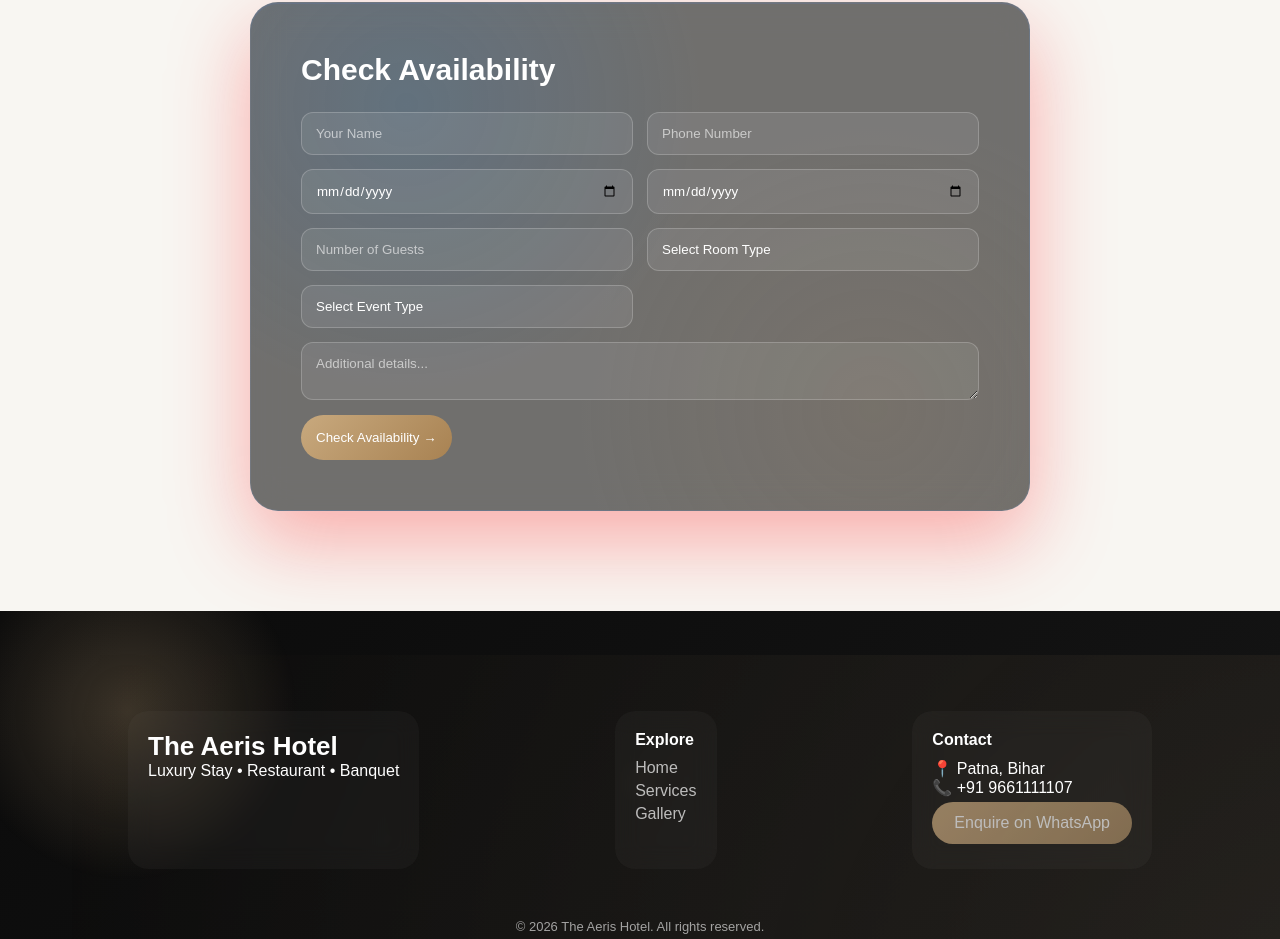
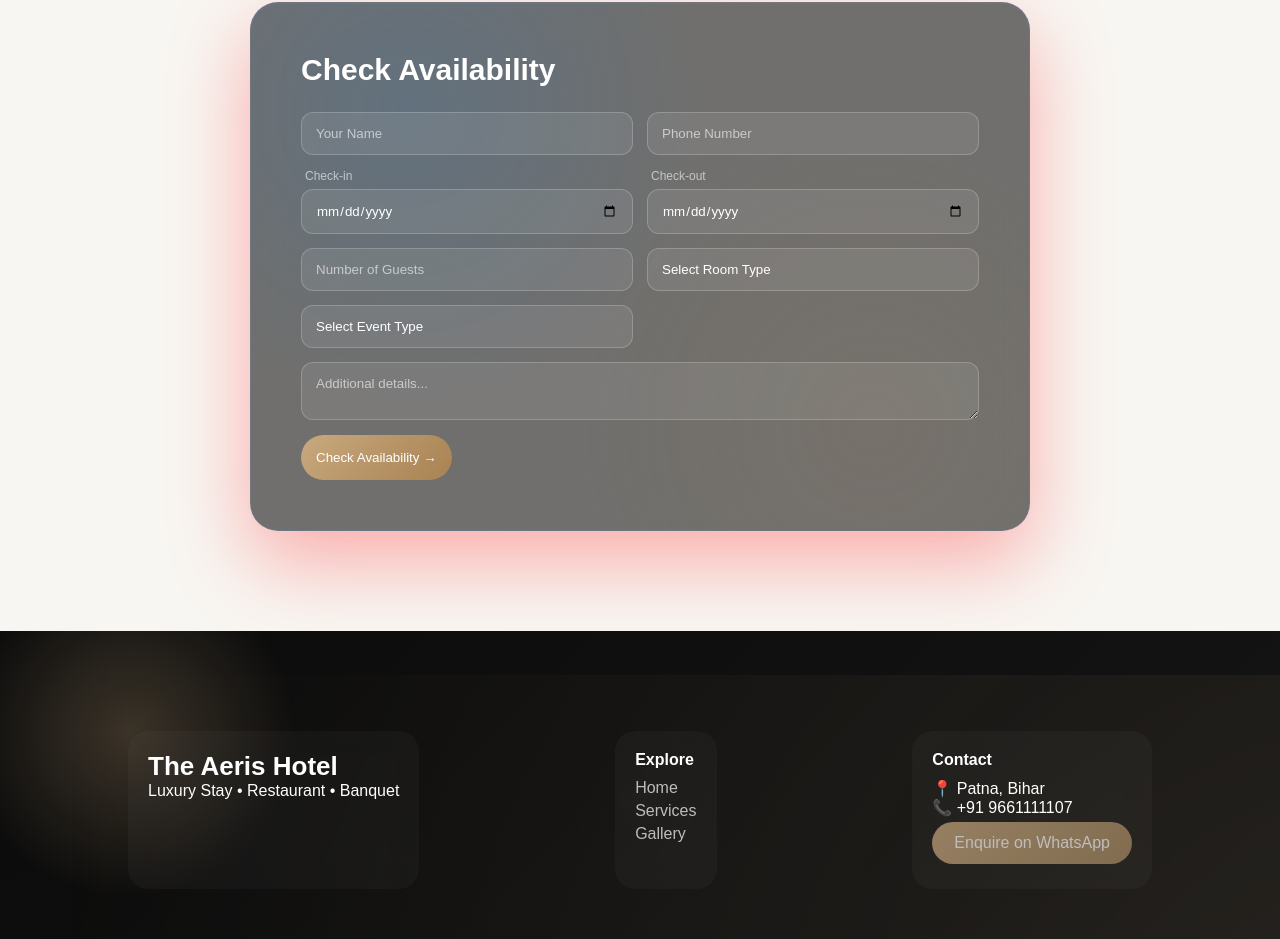
Before and after one commit to OmRaj-NCE/theaerishotel, a React (Vite) app: page / in a window 1280 px wide. Shown: the part 4412-5351 px from the top of the page. Built offline with nearby package versions, Linux system fonts and the light colour scheme.

Commit message:
your message

```diff
--- a/src/components/EnquiryForm/EnquiryForm.module.css
+++ b/src/components/EnquiryForm/EnquiryForm.module.css
@@ -108,6 +108,18 @@
   transition: all 0.3s ease;
 }
 
+.field {
+  display: flex;
+  flex-direction: column;
+  gap: 6px;
+}
+
+.field label {
+  font-size: 12px;
+  color: rgba(255, 255, 255, 0.6);
+  margin-left: 4px;
+}
+
 .form button:hover {
   transform: translateY(-2px);
   box-shadow: 0 15px 40px rgba(0,0,0,0.4);
--- a/src/components/EnquiryForm/EnquiryForm.tsx
+++ b/src/components/EnquiryForm/EnquiryForm.tsx
@@ -64,19 +64,25 @@ Message: ${form.message}`
             required
           />
 
+          <div className={styles.field}>
+  <label>Check-in</label>
   <input
     type="date"
     name="checkin"
     onChange={handleChange}
     required
   />
+</div>
 
+<div className={styles.field}>
+  <label>Check-out</label>
   <input
     type="date"
     name="checkout"
     onChange={handleChange}
     required
   />
+</div>
 
           <input
             name="guests"
```
Lines whose indentation alone changed are shown as unchanged.
